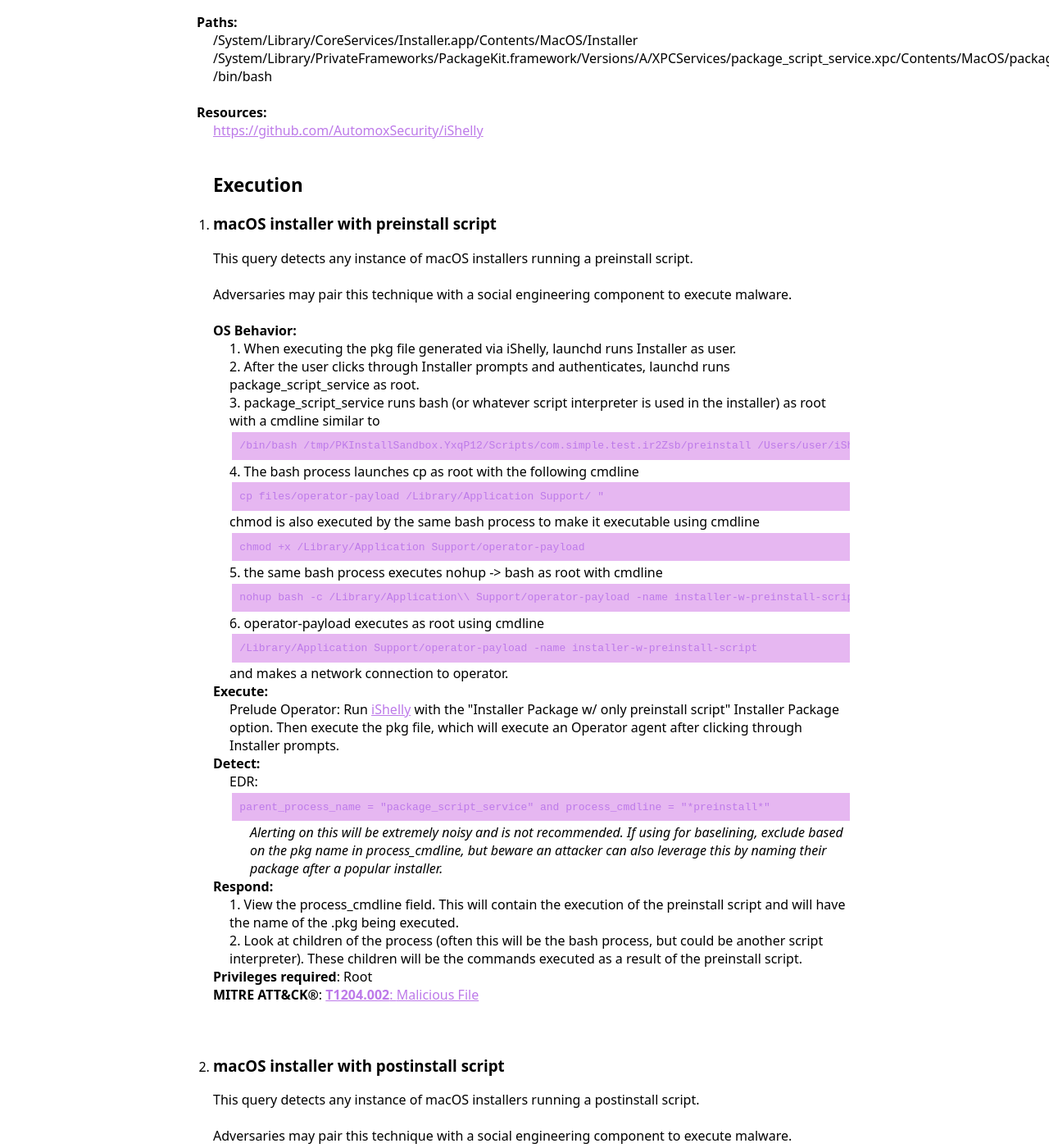
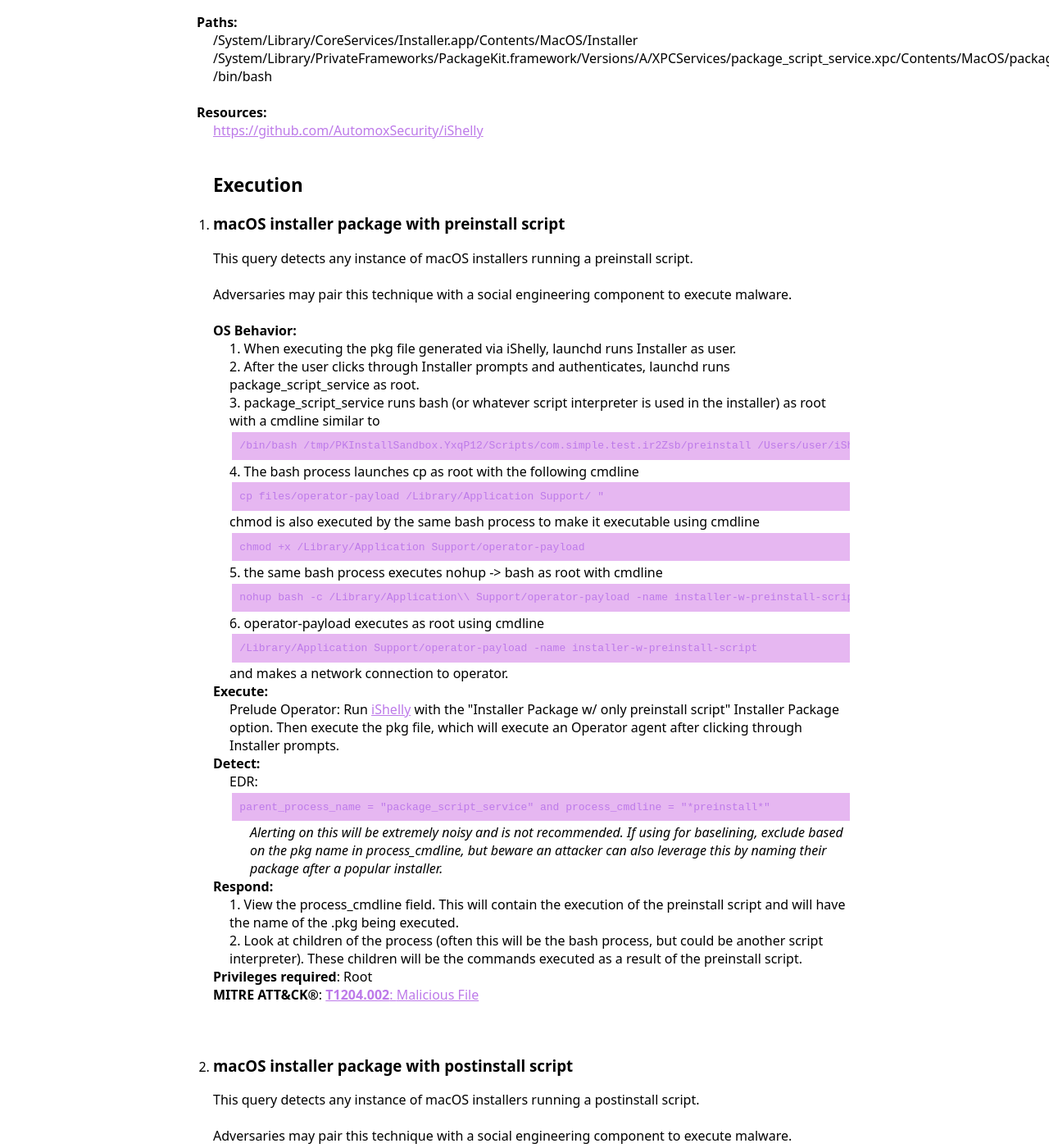
Before and after one commit to iThreatopedia/iThreatopedia.github.io, a Jekyll site: the page built from _iThreatopedia/macOS/installers.md, in a window 1280 px wide and 1400 px high, scrolled down 240 px. Shown: the whole window at 82% size. Built offline with Jekyll 4.4.1, drawn with Linux system fonts in a browser that asks for light colours.

```diff
--- a/_iThreatopedia/macOS/installers.md
+++ b/_iThreatopedia/macOS/installers.md
@@ -11,7 +11,7 @@
   - Link: https://github.com/AutomoxSecurity/iShelly
 Commands:
 
-  - Name: macOS installer with preinstall script
+  - Name: macOS installer package with preinstall script
     Description: This query detects any instance of macOS installers running a preinstall script.
     Usecase: Adversaries may pair this technique with a social engineering component to execute malware.
     Category: Execution
@@ -33,7 +33,7 @@
       - Step: View the process_cmdline field. This will contain the execution of the preinstall script and will have the name of the .pkg being executed.
       - Step: Look at children of the process (often this will be the bash process, but could be another script interpreter). These children will be the commands executed as a result of the preinstall script.
 
-  - Name: macOS installer with postinstall script
+  - Name: macOS installer package with postinstall script
     Description: This query detects any instance of macOS installers running a postinstall script.
     Usecase: Adversaries may pair this technique with a social engineering component to execute malware.
     Category: Execution
```
